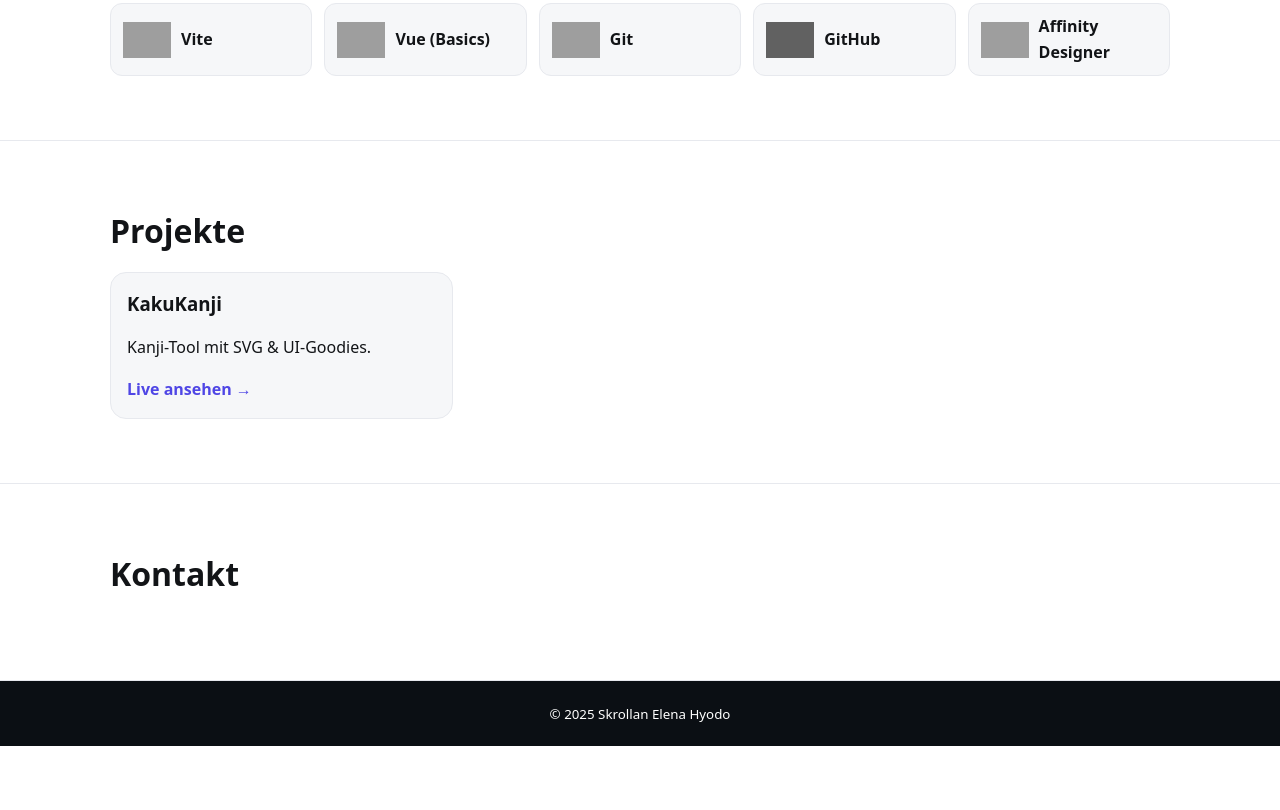
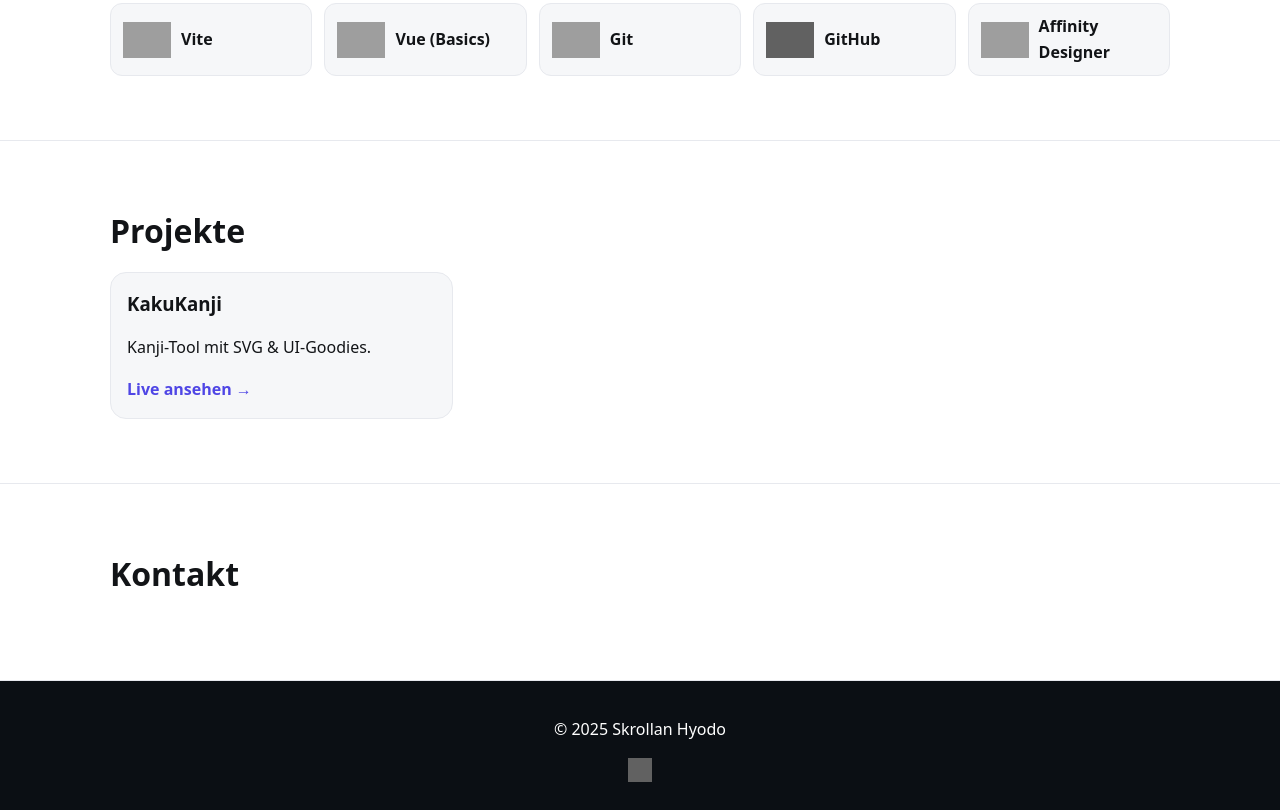
Before and after one commit to Schokett/WebPortfolio, a website built with Vite: page index.html in a window 1280 px wide. Shown: the part 832-1642 px from the top of the page. Before the commit the page ends 1578 px from the top, so only its background shows below. Built offline with nearby package versions, Linux system fonts and the light colour scheme; grey boxes are pictures that could not be loaded.

Commit message:
GitHub Footer

```diff
--- a/index.html
+++ b/index.html
@@ -111,10 +111,17 @@
   </main>
 
   <footer class="site-footer">
-    <div class="container">
-      <small>© <span id="year"></span> Skrollan Elena Hyodo</small>
-    </div>
-  </footer>
+  <p>© 2025 Skrollan Hyodo</p>
+  <a href="https://github.com/Schokett" target="_blank" rel="noopener noreferrer" aria-label="GitHub">
+    <img
+      src="https://cdn.jsdelivr.net/gh/devicons/devicon/icons/github/github-original.svg"
+      alt="GitHub"
+      width="24"
+      height="24"
+    />
+  </a>
+</footer>
+
 
   <!-- irgendwo am Ende von <body> -->
   <button id="scrollTopBtn" class="scroll-top" aria-label="Nach oben">
```
